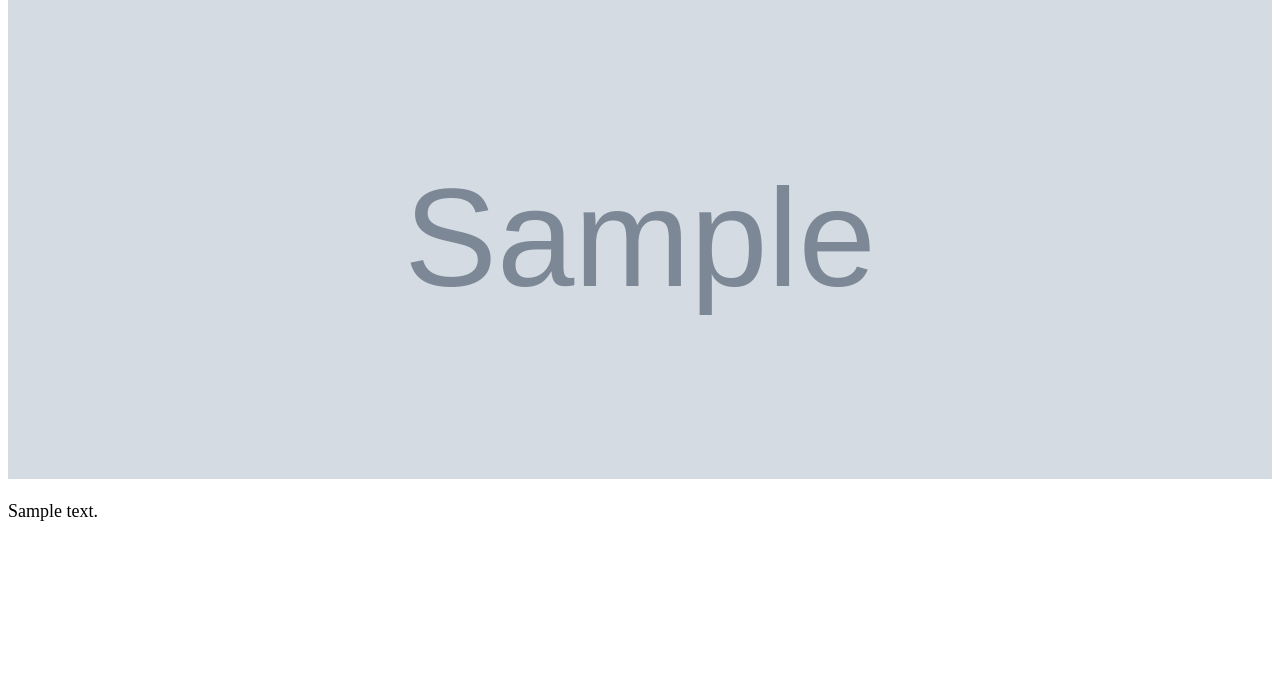
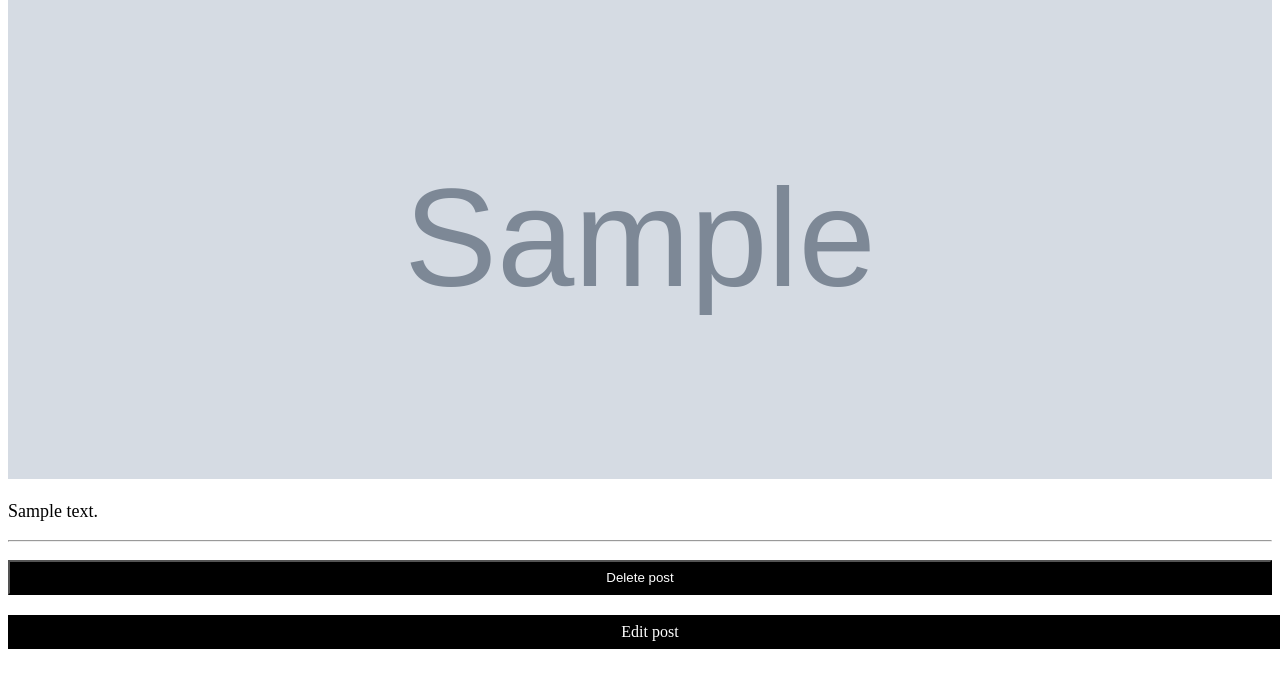
Before and after one commit to kyawyethu-u/MVC-with-mySQL-using-Express, a Node server app: page /post/1 in a window 1280 px wide. Shown: the part 68-756 px from the top of the page. Run offline with Node 20, Linux system fonts and the light colour scheme; tables that the repository leaves empty hold one stand-in row (values such as "Sample post"); grey boxes marked "Sample" are stand-in pictures; some libraries are stand-ins or nearby versions.

Commit message:
CRUD with sequelize

```diff
--- a/controllers/post.js
+++ b/controllers/post.js
@@ -30,7 +30,7 @@ exports.renderCreatePage = (req,res)=>{
 
 exports.getPosts = (req,res)=>{
    //getAllPost is directly useable because of static keyword
-   Post.findAll()
+   Post.findAll({order: [["createdAt","desc"]]})
    .then(posts =>{
     res.render("home",{title: "Home Page",posts})
    })
@@ -63,3 +63,44 @@ exports.getPost = (req,res)=>{
     // .catch(err=> console.log(err))
 
 }
+
+exports.deletePost = (req,res)=>{
+    const postId = (req.params.postId);
+
+    Post.findByPk(postId)
+    .then((post)=>{
+        if(!post){
+        res.redirect("/")}
+        return post.destroy()})
+        .then(result => {
+            console.log("Post deleted!!!")
+            res.redirect("/")
+        })
+    .catch(err=> console.log(err))
+}
+
+exports.getOldPost =(req,res)=>{
+    const postId = (req.params.postId);
+    Post.findByPk(postId)
+    .then((post) =>
+
+        {res.render("editpost", {title: `${post.title}`,post})})
+   .catch(err=> console.log(err))
+}
+
+exports.updatePost = (req,res) =>{
+    const {title,description,photo,post_id} = req.body;
+    Post.findByPk(post_id)
+    .then(post => {
+        post.title =title,
+        post.description =description,
+        post.img_url =photo
+        return post.save()
+    })
+    .then(result =>
+    {console.log(`Post id => ${post_id} is updated`)
+    res.redirect("/")
+     })
+    .catch(err=> console.log(err))
+
+}
--- a/public/css/styles.css
+++ b/public/css/styles.css
@@ -29,12 +29,13 @@ input,textarea{
     width: 100%;
 }
 
-button{
+button,.btn-edit{
     margin: 10px 0;
     color: #fff;
     background-color: #000;
     padding: 8px 10px;
     width: 100%;
+    text-align: center;
 
 }
 
--- a/routes/post.js
+++ b/routes/post.js
@@ -8,6 +8,7 @@ const postController = require("../controllers/post");
 
 
 router.get("/",postController.getPosts);
+
 router.get("/post/:postId",postController.getPost);
 
 
--- a/views/details.ejs
+++ b/views/details.ejs
@@ -3,5 +3,10 @@
     <h1><%= post.title %></h1>
     <img src="<%= post.img_url %>" alt="<%= post.title %>">
     <p><%= post.description %></p>
+    <hr>
+    <form action="/admin/post/<%=post.id%>" method="post">
+        <button>Delete post</button>
+    </form>
+   <a href="/admin/post-edit/<%=post.id%>"  class="btn-edit">Edit post</a>
 </section>
 <%- include("./includes/foot")%>
```
Also changed, not shown: routes/admin.js (+7 -0 lines), views/addpost.html (deleted, +0 -23 lines), views/editpost.ejs (added, +22 -0 lines), views/homepage.html (deleted, +0 -14 lines), views/postpage.html (deleted, +0 -14 lines).
